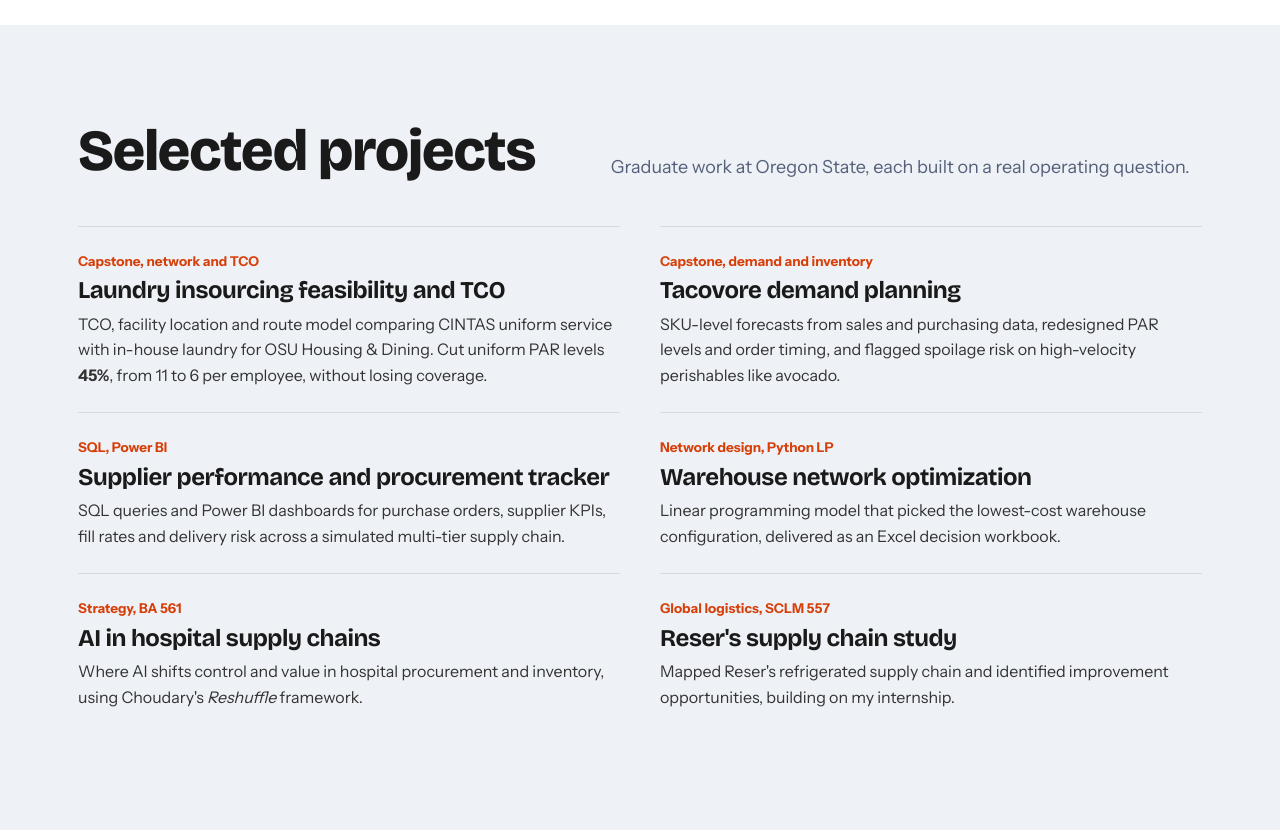
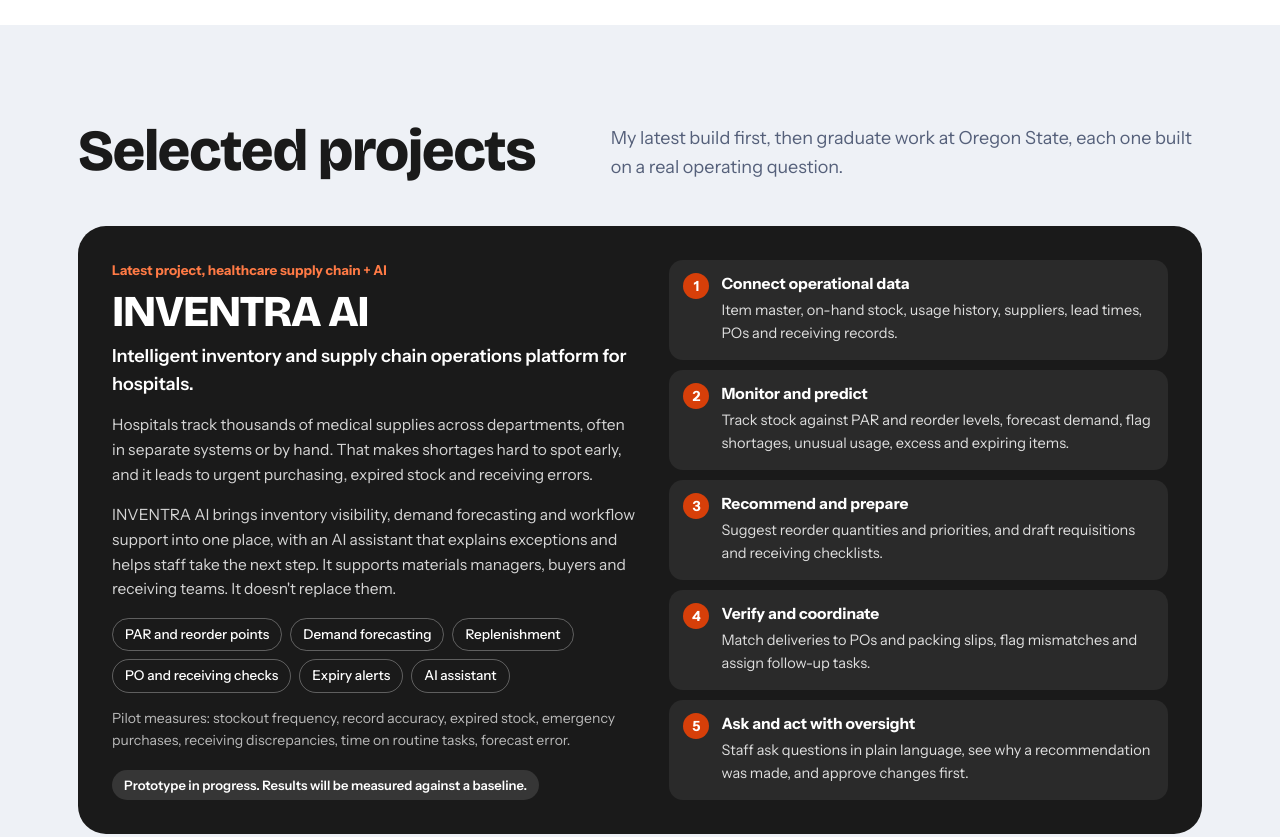
Before and after one commit to vedantsrasane/vedantsrasane.github.io, a plain HTML site: page index.html in a window 1280 px wide. Shown: the part 8040-8877 px from the top of the page. Drawn offline with nearby package versions, Linux system fonts and the light colour scheme.

Commit message:
Add INVENTRA AI as featured project
Co-Authored-By: Claude Opus 5.5 <noreply@anthropic.com>
Claude-Session: https://claude.ai/code/session_0162hNXNuwYCf7tF6VdXeQF1

```diff
--- a/index.html
+++ b/index.html
@@ -269,6 +269,21 @@ table.data tr:hover td{background:#F7F9FC}
 .post iframe{width:100%;border:0;border-radius:8px;min-height:420px;background:#fff}
 
 /* ---------- projects ---------- */
+.proj-list>*,.proj-feature>*{min-width:0}
+.proj-feature{grid-column:1/-1;min-width:0;background:var(--navy);color:#fff;border-radius:var(--r-lg);padding:34px;margin:0 0 28px;display:grid;grid-template-columns:1.05fr 1fr;gap:34px}
+.proj-feature .k{color:#FF7A45;font-size:13.5px;font-weight:700}
+.proj-feature h3{font-size:44px;font-weight:800;margin:8px 0 6px;letter-spacing:-0.03em}
+.proj-feature .tagline{font-size:18px;font-weight:600;color:#fff;margin:0 0 14px}
+.proj-feature p{color:rgba(255,255,255,.82);font-size:15.5px}
+.proj-feature .pstatus{display:inline-block;background:rgba(255,255,255,.12);color:#fff;font-size:13px;font-weight:600;padding:5px 12px;border-radius:999px;margin-top:4px}
+.proj-feature .chips .chip{background:transparent;color:#fff;border-color:rgba(255,255,255,.3);font-size:13.5px}
+.proj-feature ol{list-style:none;margin:0;padding:0;display:grid;gap:10px}
+.proj-feature li{background:rgba(255,255,255,.07);border-radius:var(--r-md);padding:12px 14px 12px 52px;position:relative;font-size:14.5px;color:rgba(255,255,255,.85)}
+.proj-feature li b{display:block;color:#fff;font-size:15.5px;margin-bottom:2px}
+.proj-feature li::before{counter-increment:st;content:counter(st);position:absolute;left:14px;top:13px;width:26px;height:26px;border-radius:50%;background:var(--orange);color:#fff;font-weight:800;font-size:14px;display:grid;place-items:center}
+.proj-feature ol{counter-reset:st}
+.proj-feature .measures{font-size:14px;color:rgba(255,255,255,.7);margin-top:14px}
+@media (max-width:900px){.proj-feature{grid-template-columns:1fr;padding:24px}.proj-feature h3{font-size:34px}}
 .proj-list{display:grid;grid-template-columns:repeat(2,1fr);gap:0 40px}
 .proj{padding:24px 0;border-top:1px solid var(--line)}
 .proj .k{font-size:13.5px;font-weight:700;color:var(--orange)}
@@ -649,9 +664,28 @@ footer{background:#000;color:rgba(255,255,255,.7);font-size:14px;padding:22px 0}
   <div class="wrap">
     <div class="head">
       <h2>Selected projects</h2>
-      <p>Graduate work at Oregon State, each built on a real operating question.</p>
+      <p>My latest build first, then graduate work at Oregon State, each one built on a real operating question.</p>
     </div>
     <div class="proj-list">
+      <article class="proj-feature" id="inventra">
+        <div>
+          <div class="k">Latest project, healthcare supply chain + AI</div>
+          <h3>INVENTRA AI</h3>
+          <p class="tagline">Intelligent inventory and supply chain operations platform for hospitals.</p>
+          <p>Hospitals track thousands of medical supplies across departments, often in separate systems or by hand. That makes shortages hard to spot early, and it leads to urgent purchasing, expired stock and receiving errors.</p>
+          <p>INVENTRA AI brings inventory visibility, demand forecasting and workflow support into one place, with an AI assistant that explains exceptions and helps staff take the next step. It supports materials managers, buyers and receiving teams. It doesn't replace them.</p>
+          <div class="chips" style="margin:14px 0 6px"><span class="chip">PAR and reorder points</span><span class="chip">Demand forecasting</span><span class="chip">Replenishment</span><span class="chip">PO and receiving checks</span><span class="chip">Expiry alerts</span><span class="chip">AI assistant</span></div>
+          <p class="measures">Pilot measures: stockout frequency, record accuracy, expired stock, emergency purchases, receiving discrepancies, time on routine tasks, forecast error.</p>
+          <span class="pstatus">Prototype in progress. Results will be measured against a baseline.</span>
+        </div>
+        <ol>
+          <li><b>Connect operational data</b>Item master, on-hand stock, usage history, suppliers, lead times, POs and receiving records.</li>
+          <li><b>Monitor and predict</b>Track stock against PAR and reorder levels, forecast demand, flag shortages, unusual usage, excess and expiring items.</li>
+          <li><b>Recommend and prepare</b>Suggest reorder quantities and priorities, and draft requisitions and receiving checklists.</li>
+          <li><b>Verify and coordinate</b>Match deliveries to POs and packing slips, flag mismatches and assign follow-up tasks.</li>
+          <li><b>Ask and act with oversight</b>Staff ask questions in plain language, see why a recommendation was made, and approve changes first.</li>
+        </ol>
+      </article>
       <article class="proj"><div class="k">Capstone, network and TCO</div><h3>Laundry insourcing feasibility and TCO</h3><p>TCO, facility location and route model comparing CINTAS uniform service with in-house laundry for OSU Housing &amp; Dining. Cut uniform PAR levels <b>45%</b>, from 11 to 6 per employee, without losing coverage.</p></article>
       <article class="proj"><div class="k">Capstone, demand and inventory</div><h3>Tacovore demand planning</h3><p>SKU-level forecasts from sales and purchasing data, redesigned PAR levels and order timing, and flagged spoilage risk on high-velocity perishables like avocado.</p></article>
       <article class="proj"><div class="k">SQL, Power BI</div><h3>Supplier performance and procurement tracker</h3><p>SQL queries and Power BI dashboards for purchase orders, supplier KPIs, fill rates and delivery risk across a simulated multi-tier supply chain.</p></article>
```
